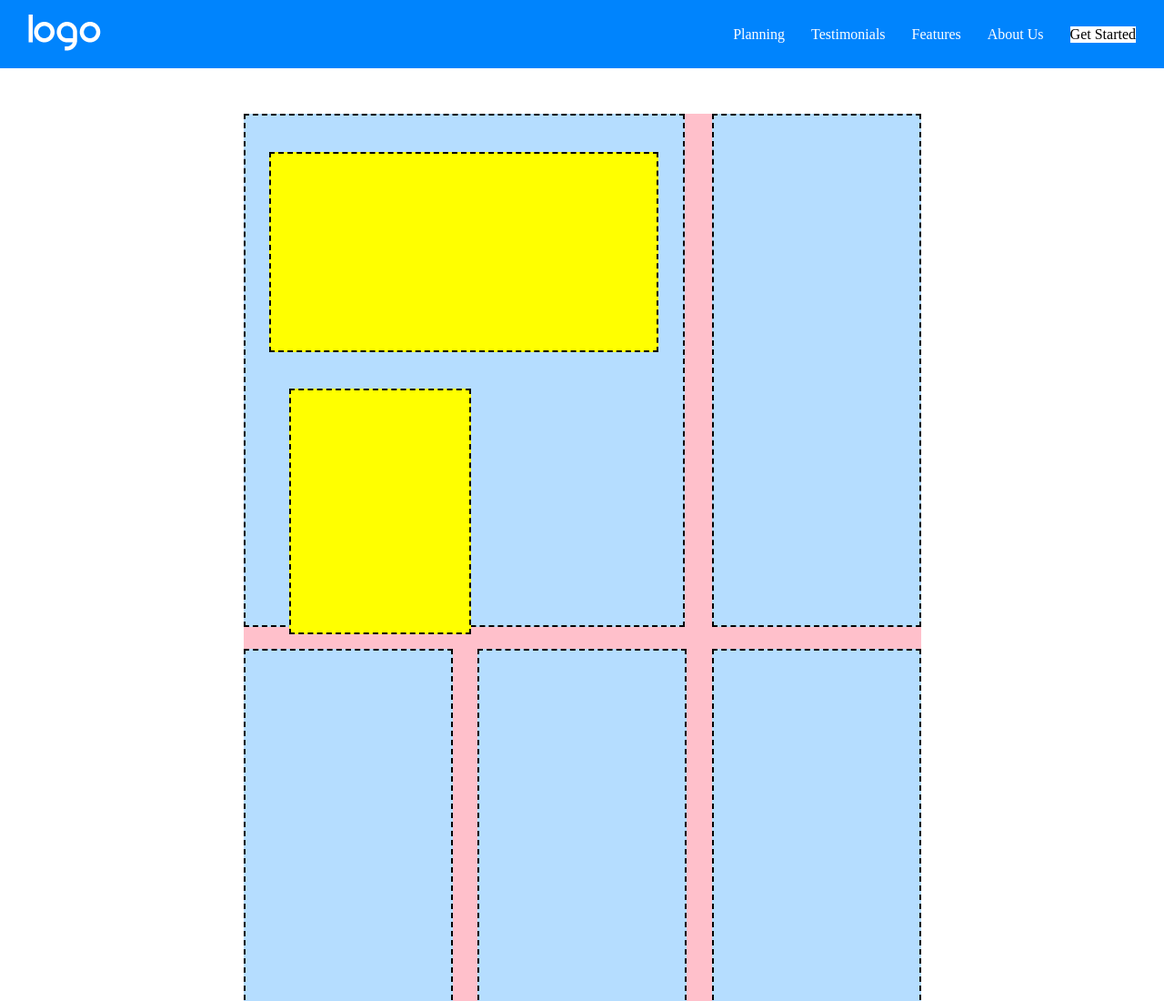
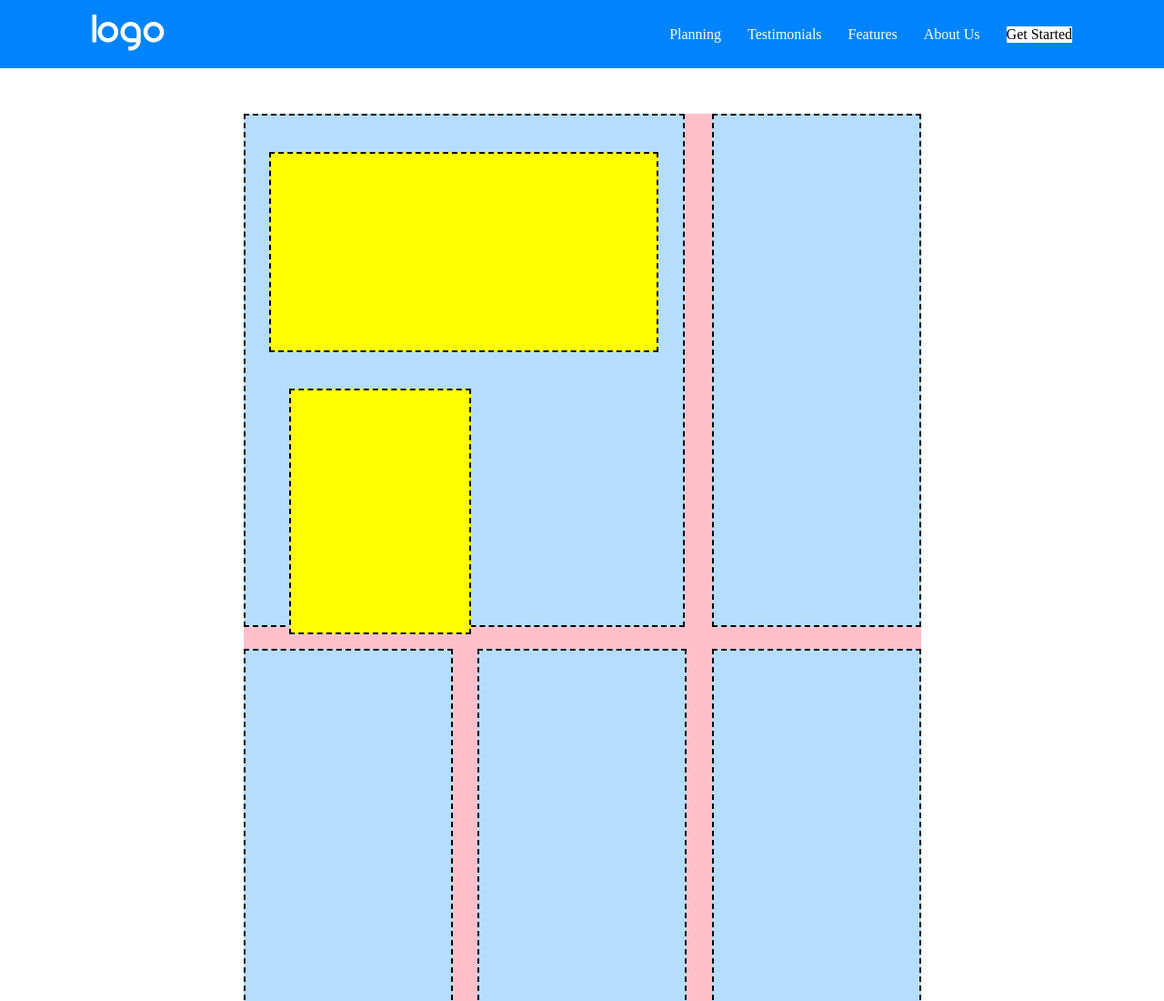
Before and after one commit to albertogioia93/htmlcss-responsive-layout, a plain HTML site: page index.html in a window 1280 px wide. Shown: the top 1100 px of the page at 91% size. Drawn offline with Linux system fonts and the light colour scheme.

Commit message:
header versione desktop

```diff
--- a/css/style.css
+++ b/css/style.css
@@ -16,9 +16,12 @@ Header
 -----------------------------------
 */
 
+header {
+    background-color: #0084fd;
+}
+
 .container {
     padding: 0px 31px;
-    background-color: #0084fd;
     display: flex;
     justify-content: space-between;
     height: 4.6875rem;
@@ -37,6 +40,10 @@ header .container ul {
 
 
 @media screen and (min-width: 992px) {
+    .container {
+        max-width: 1140px;
+        margin: 0 auto;
+    }
     .menu {
         display: none;
     }
```
